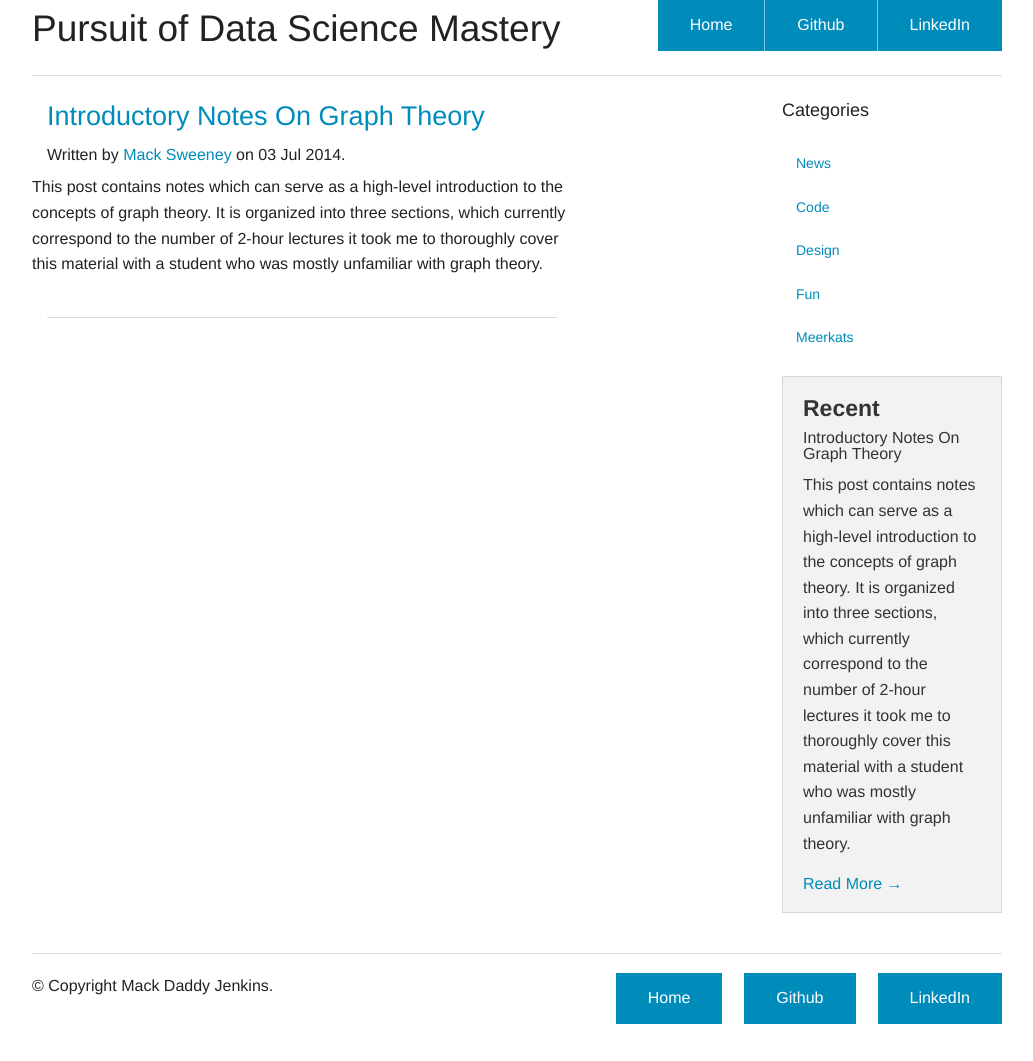
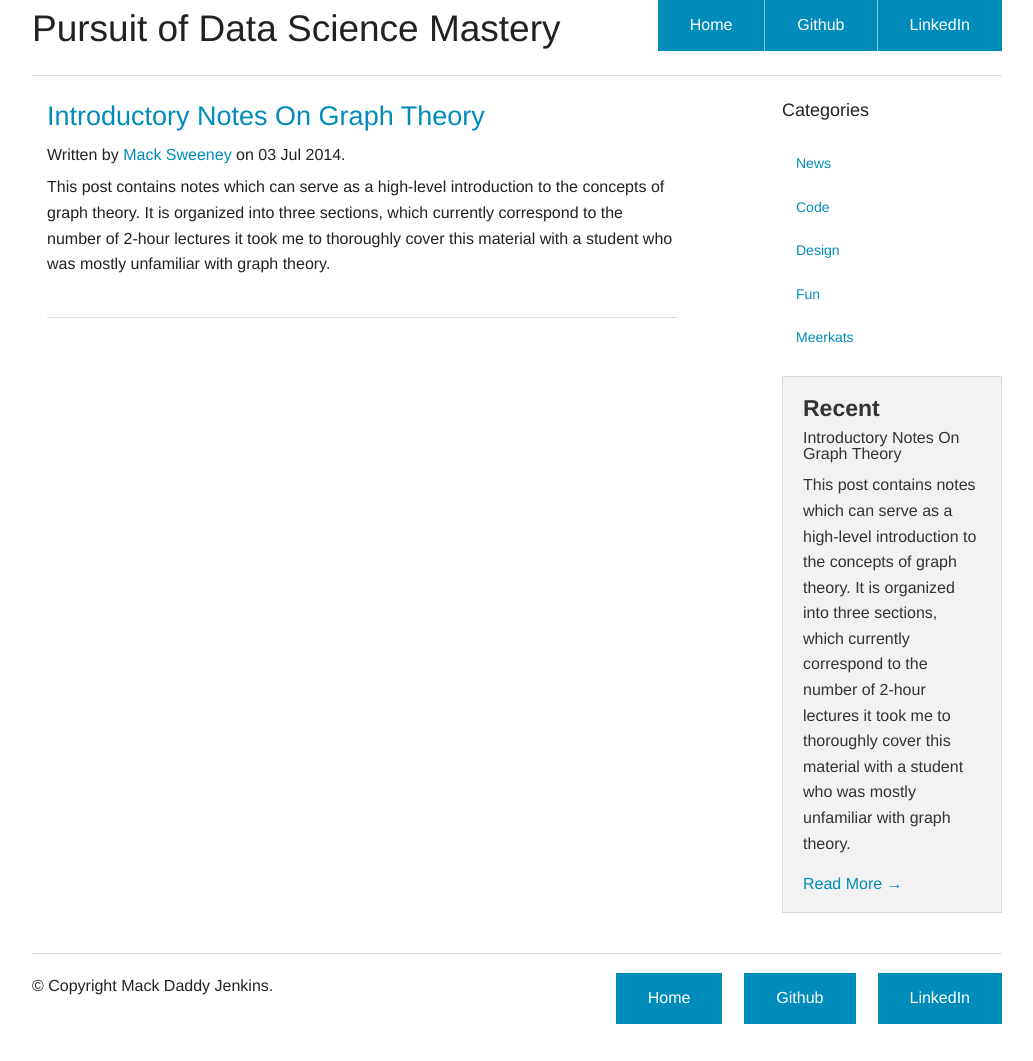
Before and after one commit to macks22/intuitive-ml, a Jekyll site: the page built from index.html, in a window 1280 px wide. Shown: the whole page, without its empty margins (123-1156 px from the left). Built offline with Jekyll 4.4.1, drawn with Linux system fonts in a browser that asks for light colours.

Commit message:
Updated index page to improve formatting of articles listing.

```diff
--- a/index.html
+++ b/index.html
@@ -3,7 +3,7 @@ layout: default
 title: Mack Sweeney
 ---
 
-    <div class="large-9 columns" role="content">
+    <div class="large-11 columns" role="content">
 
       {% for post in site.posts %}
         <article>
@@ -11,7 +11,9 @@ title: Mack Sweeney
           <h6>Written by <a href="#">{{ site.author }}</a> on {{ post.date | date_to_string }}.</h6>
 
           <div class="row">
-            {{ post.excerpt }}
+            <div class="columns">
+              {{ post.excerpt }}
+            </div>
           </div>
 
         </article>
```
